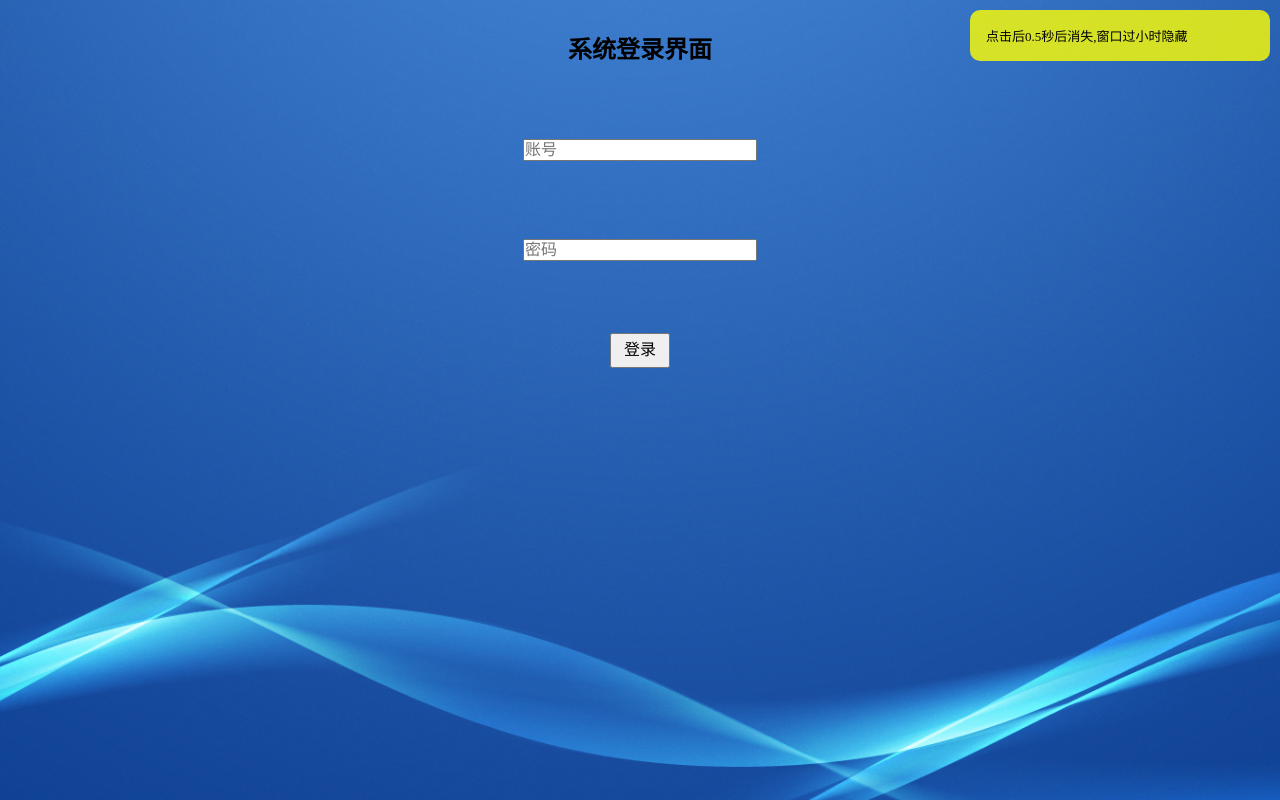
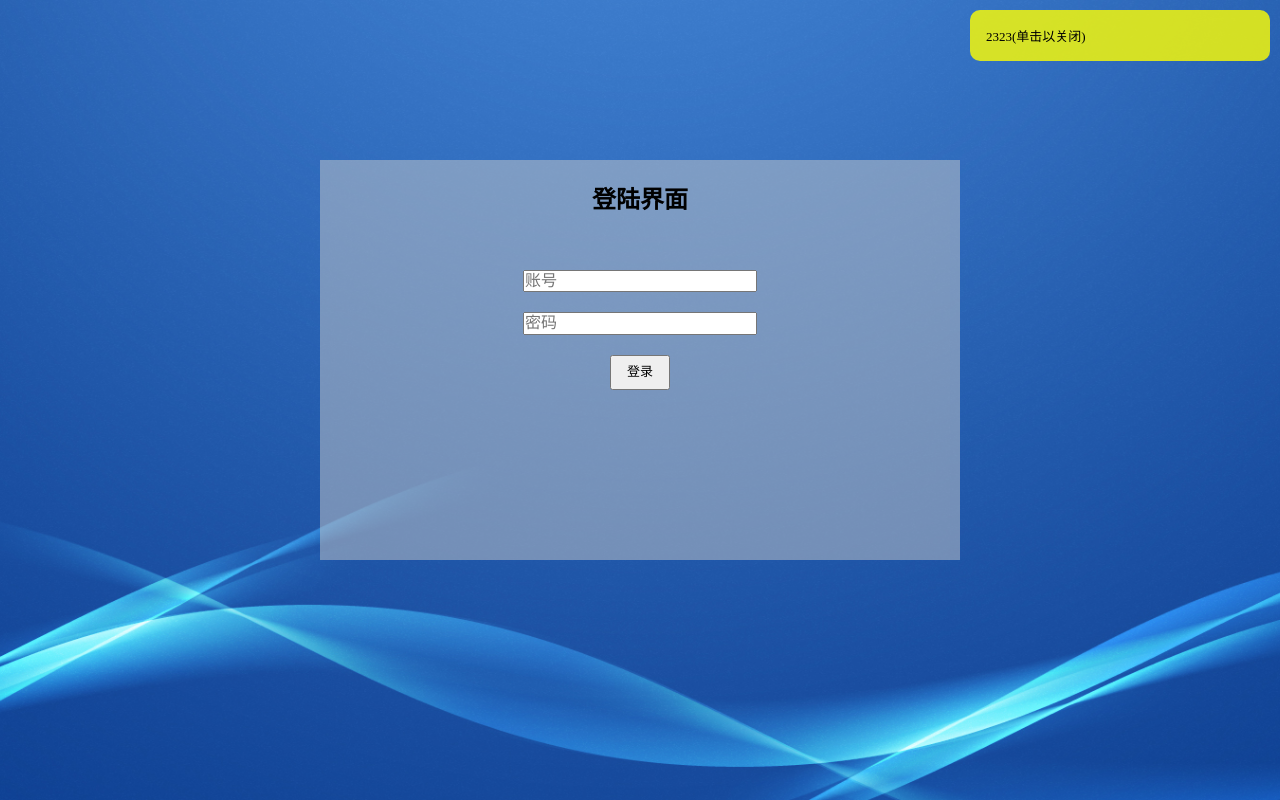
Before and after one commit to shenxuekai/ennote-li, a Vue app: page /login in a window 1280 px wide. Built offline with nearby package versions, Linux system fonts and the light colour scheme.

Commit message:
'修改login界面'

```diff
--- a/src/components/LoginComponent.vue
+++ b/src/components/LoginComponent.vue
@@ -2,7 +2,7 @@
   <div class="loginCss" >
     <tips :options="options" @close="closeTip" @open="openTip"></tips>
     <div id="loginDiv">
-      <h2><slot>登录界面</slot></h2>
+      <h2><slot>{{titleOfLogin}}</slot></h2>
       <div>
         <input type="text" v-model="account" maxlength="12" placeholder="账号" onkeyup="value=value.replace(/[\W]/g,'')">
       </div>
@@ -10,7 +10,7 @@
         <input type="password" v-model="password" placeholder="密码" maxlength="12">
       </div>
       <div>
-        <input type="submit" @click="submit" style="height: 35px;width: 60px;font-size: medium" value="登录">
+        <input type="submit" @click="submit" style="height: 35px;width: 60px;font-size: small" value="登录">
       </div>
     </div>
   </div>
@@ -24,18 +24,22 @@ export default {
     return {
       account: '',
       password: '',
-      notifyObj: null,
       //定义要传入子组件tips中的对象
       options: {
         show: true,
-        closeTime: 500,
-        content: ''
+        closeTime: 0,
+        content: this.$store.state.loginPage.loginTopRightTip + '(单击以关闭)'
       }
     }
   },
+  computed:{
+    titleOfLogin(){
+      return this.$store.state.loginPage.title
+    }
+  },
   created() {
-    let t=this.options.closeTime / 1000
-    this.options.content='点击后'+t+'秒后消失,窗口过小时隐藏';
+    // let t=this.options.closeTime / 1000
+    // this.options.content=;
   },
   components:{
     Tips
@@ -46,7 +50,10 @@ export default {
       // this.$router.push('/home');
       //手动改变tip是否显示
       // this.options.show= !this.options.show
-      alert(this.$store.state.counter)
+      //vuex的使用
+      if((this.$store.state.loginPage.loginSuccessTip!==null)&&(this.$store.state.loginPage.loginSuccessTip!=='')){
+        alert(this.$store.state.loginPage.loginSuccessTip)
+      }
       // this.$router.push('/home');
     },
     closeTip(){
@@ -69,8 +76,8 @@ export default {
   text-align: center;
   background: url("../assets/img/loginbgi.jpg") 50% no-repeat;
   background-size: cover;
-  line-height: 100px;
-  margin: 0 auto;
+  //line-height: 80px;
+  margin:auto;
   padding: 0;
   display: flex;
   justify-content: center;
@@ -80,11 +87,21 @@ export default {
   width: 50%;
   height: 50%;
   min-width: 343px;
+  min-height: 250px;
   display: flex;
   flex-direction: column;
+  background-color: rgba(200,200,200,.5);
+  position: relative;
+  top: 20%;
 }
 input{
   width: 50%;
   max-width: 230px;
+  margin-bottom: 10px;
+  margin-top: 10px;
+}
+h2{
+  line-height: 80px;
+  margin-bottom:20px;
 }
 </style>
--- a/src/main.js
+++ b/src/main.js
@@ -4,7 +4,7 @@ import router from './router'
 import store from './store/index'
 require('assets/css/base.css')
 const app = createApp(App)
-app.use(router,store).mount('#app')
+app.use(router).use(store).mount('#app')
 
 
 // 封装axios使用
--- a/src/router/index.js
+++ b/src/router/index.js
@@ -1,7 +1,11 @@
 import { createRouter, createWebHistory } from 'vue-router'
-import Home from '../views/Home.vue'
-import Login from "../views/Login";
-import FirstPage from "../views/blogviews/FirstPage";
+//使用路由懒加载
+const Home= () => import('../views/Home.vue')
+const Login= () => import("../views/Login")
+const  FirstPage= ()=> import("../views/blogviews/FirstPage")
+// import Home from '../views/Home.vue'
+// import Login from "../views/Login";
+// import FirstPage from "../views/blogviews/FirstPage";
 
 const routes = [
   {
--- a/src/store/index.js
+++ b/src/store/index.js
@@ -4,7 +4,13 @@ import { createStore } from 'vuex'
 //2创建对象
 const store=new createStore({
   state:{
-    counter:100
+    counter:100,
+    //login相关显示
+    loginPage:{
+      title:'登陆界面',
+      loginTopRightTip:'2323',
+      loginSuccessTip:'22dfsdf'
+    }
   },
   mutations:{
     inc(s,p){
--- a/src/views/Login.vue
+++ b/src/views/Login.vue
@@ -1,5 +1,5 @@
 <template>
-    <login-component>系统登录界面</login-component>
+    <login-component></login-component>
 </template>
 
 <script>
```
